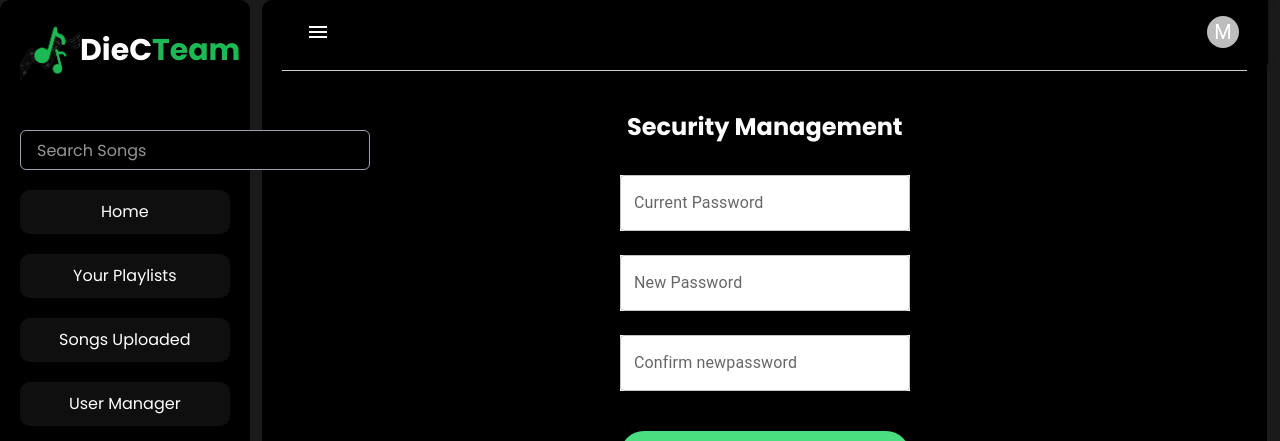
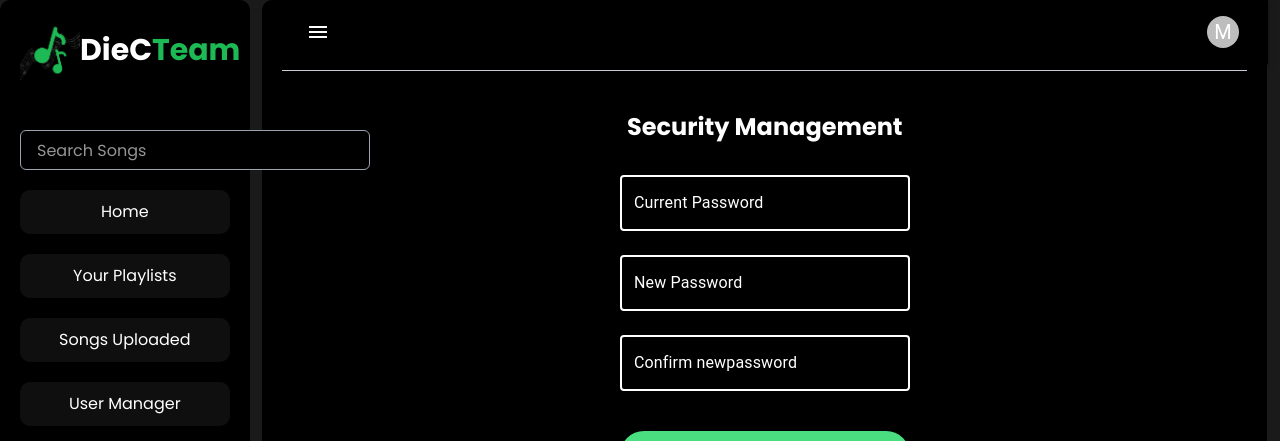
Before and after one commit to Budget-Spotify/Budget_Spotify_Frontend, a React (Create React App) app: page /info/editpassword in a window 1280 px wide. Shown: the top 441 px of the page. Built offline with nearby package versions, Linux system fonts and the light colour scheme; no server answers.

Commit message:
editpassword

```diff
--- a/src/App.js
+++ b/src/App.js
@@ -25,7 +25,7 @@ function App() {
                     <Route path="/users-manager" element={<UserList/>}/>
                     <Route path="/song/detail/:id" element={<SongCardDetail/>}/>
                     <Route path="/info/editpassword" element={<EditPassword/>}/>
-                    <Route path="/info/detail/:id" element={<DetailUser/>}/>
+                    <Route path="/info/detail" element={<DetailUser/>}/>
                 </Route>
                 <Route path="/login" element={<LoginComponent/>}/>
                 <Route path="/signup" element={<SignupComponent/>}/>
--- a/src/component/DetailUser.jsx
+++ b/src/component/DetailUser.jsx
@@ -1,38 +1,18 @@
 import PasswordInput from "../component/shared/PasswordInput";
 import { useState } from "react";
-import { Link } from "react-router-dom";
-import UserService from "../services/user.service";
-import TextField from "@mui/material/TextField/TextField";
 import MenuAppBar from "./NavBar";
-import { useNavigate } from "react-router-dom";
 import { useEffect } from "react";
 import { useOutletContext } from "react-router-dom";
 import Footer from "./Footer";
-import { useParams } from "react-router-dom";
+
 
 const DetailUser = () => {
-    const { id } = useParams()
     const [search] = useOutletContext();
-    const [info, setInfo] = useState({})
     const [isLoading, setisLoading] = useState(false);
     const userLoginJSON = localStorage.getItem('userLogin');
     const userLogin = JSON.parse(userLoginJSON);
-    const navigate = useNavigate()
-    function getData() {
-        setisLoading(true);
-        UserService.getInfo(id).then(res => {
-            console.log(res.data);
-            setInfo(res.data.user)
-            setisLoading(false)
-        })
-    }
 
-    useEffect(() => {
-        getData()
-    }, []);
-
-
-    return (
+return (
 
         <div style={{
             marginLeft: "20.5%",
@@ -57,16 +37,16 @@ const DetailUser = () => {
                             <img src="https://scontent.fhan17-1.fna.fbcdn.net/v/t39.30808-6/344544622_582258900551376_4176474794430710547_n.jpg?_nc_cat=111&ccb=1-7&_nc_sid=09cbfe&_nc_ohc=lzWCZ30j7hgAX_BNQDP&_nc_ht=scontent.fhan17-1.fna&oh=00_AfCukd50pGVHSTivMrBxhfXgCFzQk0bzjDQ16JbwcM9pCQ&oe=64D0A1FC" alt="" />
                         </div>
                         <div class="name">
-                            <h1>Username: {info.username} </h1>
+                            <h1>Username: {userLogin.username} </h1>
                             <ul class="contact">
                                 <li>
-                                    <span>Role:</span> {info.role}
+                                    <span>Role:</span> {userLogin.role}
                                 </li>
                                 <li>
-                                    <span>PhoneNumber:</span> {info.phoneNumber}
+                                    <span>PhoneNumber:</span> {userLogin.phoneNumber}
                                 </li>
                                 <li>
-                                    <span>Gender:</span> {info.username}
+                                    <span>Gender:</span> {userLogin.gender}
                                 </li>
                             </ul>
                         </div>
--- a/src/component/EditPassword.jsx
+++ b/src/component/EditPassword.jsx
@@ -10,6 +10,39 @@ import { useEffect } from "react";
 import * as Yup from 'yup';
 import { useOutletContext } from "react-router-dom";
 import Footer from "./Footer";
+import { createTheme, ThemeProvider } from "@mui/material/styles";
+const theme = createTheme({
+    palette: {
+        primary: {
+            main: '#ffffff', // Đổi màu chữ (text) thành trắng
+        },
+        text: {
+            primary: '#ffffff', // Đổi màu chữ (text) thành trắng
+            secondary: '#ffffff', // Đổi màu chữ phụ (secondary text) thành trắng
+        },
+    },
+    components: {
+        MuiTextField: {
+            styleOverrides: {
+                root: {
+                    '& label.Mui-focused': {
+                        color: '#ffffff', // Màu chữ (text) khi label được focus
+                    },
+                    '& .MuiOutlinedInput-notchedOutline': {
+                        borderWidth: 2,
+                        borderColor: '#ffffff', // Màu viền (border) ban đầu
+                    },
+                    '&:hover .MuiOutlinedInput-notchedOutline': {
+                        borderColor: '#ffffff', // Màu viền khi hover
+                    },
+                    '& .MuiOutlinedInput-root.Mui-focused .MuiOutlinedInput-notchedOutline': {
+                        borderColor: '#ffffff', // Màu viền khi input được chọn (focus)
+                    },
+                },
+            },
+        },
+    },
+});
 const editpasswordSchema = Yup.object().shape({
     newpassword: Yup.string()
         .matches(
@@ -64,6 +97,7 @@ const EditPassword = () => {
             borderRadius: "10px",
         }} >
             <MenuAppBar />
+            <ThemeProvider theme={theme}>
                 <div className="w-full h-full flex flex-col items-center">
                     <div className="logo p-5 border-b border-solid border-gray-300 w-full flex justify-center">
                         {/* <Icon icon="logos:spotify" width="150" /> */}
@@ -82,10 +116,10 @@ const EditPassword = () => {
                                 name="oldpassword"
                                 onChange={formEdit.handleChange}
                                 value={formEdit.values.oldpassword}
-                            inputProps={{ style: { color: "black" } }}
+                                inputProps={{ style: { color: "white" } }}
                                 fullWidth
                                 margin="normal"
-                            style={{ background: "white" }}
+                                sx={{ background: "black" }}
 
                             />
                             <TextField
@@ -96,10 +130,10 @@ const EditPassword = () => {
                                 onChange={formEdit.handleChange}
                                 value={formEdit.values.newpassword}
                                 name="newpassword"
-                            inputProps={{ style: { color: "black" } }}
+                                inputProps={{ style: { color: "white" } }}
                                 fullWidth
                                 margin="normal"
-                            style={{ background: "white" }}
+                                sx={{ background: "black" }}
                             />
                             {formEdit.errors.newpassword && <div style={{ color: 'red' }}>{formEdit.errors.newpassword}</div>}
                             <TextField
@@ -110,10 +144,10 @@ const EditPassword = () => {
                                 onChange={formEdit.handleChange}
                                 value={formEdit.values.newpasswordconfirm}
                                 name="newpasswordconfirm"
-                            inputProps={{ style: { color: "black" } }}
+                                inputProps={{ style: { color: "white" } }}
                                 fullWidth
                                 margin="normal"
-                            style={{ background: "white" }}
+                                sx={{ background: "black" }}
                             />
 
                             <div className="w-full flex items-center justify-center my-8">
@@ -124,7 +158,10 @@ const EditPassword = () => {
                         </form>
                     </div>
                 </div>
-            <Footer/>
+
+            </ThemeProvider>
+
+            <Footer />
         </div>
     );
 };
--- a/src/component/NavBar.jsx
+++ b/src/component/NavBar.jsx
@@ -98,7 +98,7 @@ export default function MenuAppBar() {
                             >
                                 {userLogin ? (
                                     <div>
-                                        <MenuItem ><Link to={`/info/detail/${userLogin._id}`}>Profile</Link></MenuItem>
+                                        <MenuItem ><Link to={`/info/detail`}>Profile</Link></MenuItem>
                                         <MenuItem ><Link to={'/info/editpassword'}>Change Password</Link></MenuItem>
                                         <MenuItem onClick={handleLogout} >Log out</MenuItem>
                                     </div>) :
--- a/src/component/SideBar.jsx
+++ b/src/component/SideBar.jsx
@@ -21,7 +21,7 @@ export default function SideBar({handleChange}) {
             <div className="logoDiv">
                 <img src={logo} alt="logo"/>
                 <h1 className="text-3xl font-bold">
-                    DieC<span style={{color: "#1DB954"}}>Team</span>
+                    <Link to={"/"}>DieC<span style={{color: "#1DB954"}}>Team</span></Link>
                 </h1>
             </div>
             <div className="linkDiv">
```
Lines whose indentation alone changed are shown as unchanged.
